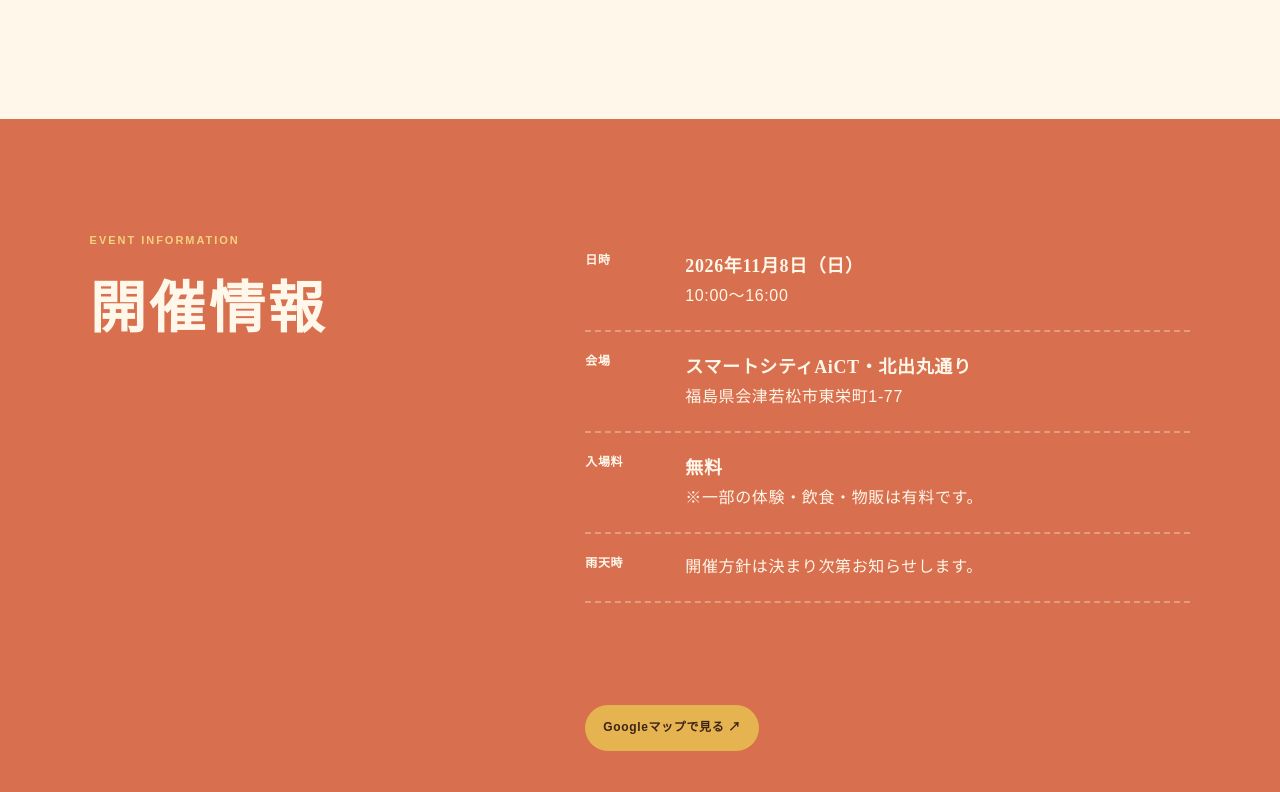
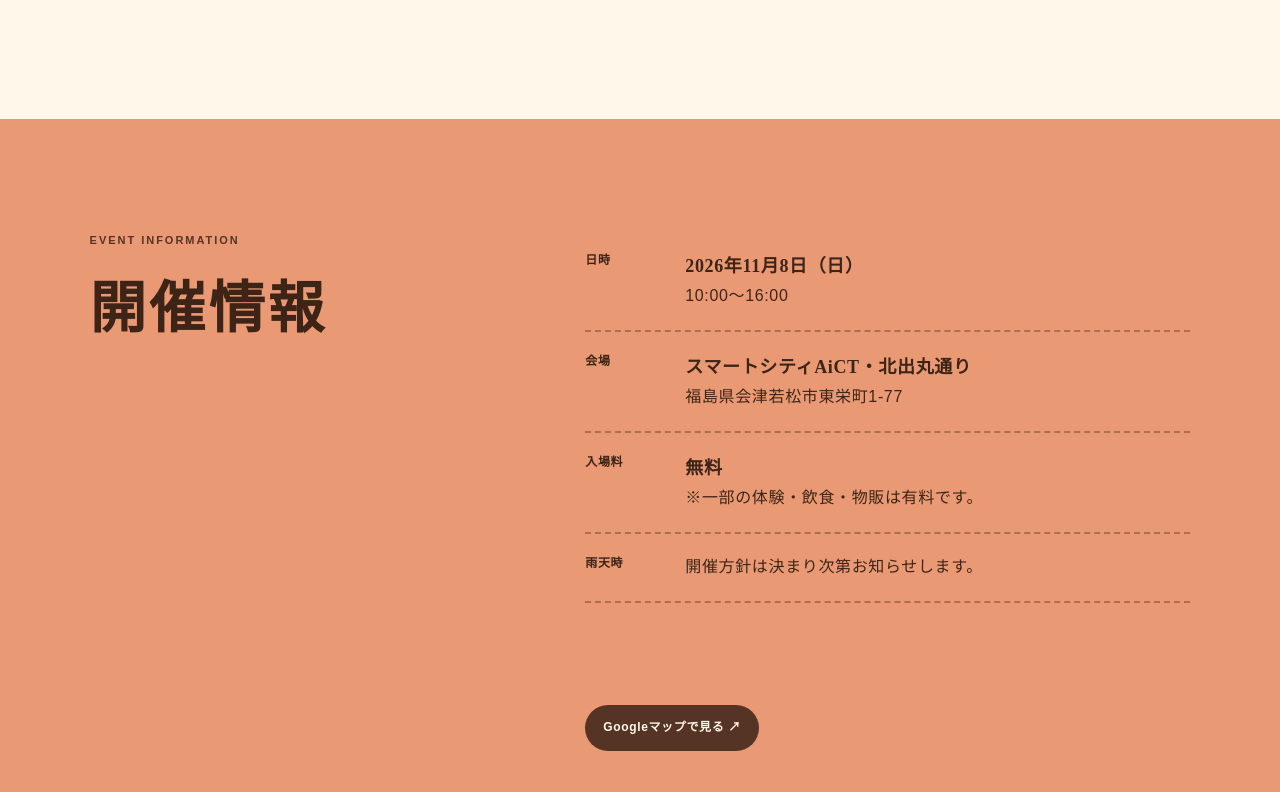
Before and after one commit to otogi0314/aizu-jimono-matsuri-2026, a Next.js app: page / in a window 1280 px wide. Shown: the part 4888-5680 px from the top of the page. Built offline with nearby package versions, Linux system fonts and the light colour scheme.

Commit message:
Match event information palette

```diff
--- a/app/globals.css
+++ b/app/globals.css
@@ -255,14 +255,14 @@ button, a { -webkit-tap-highlight-color: transparent; }
 .sponsor-name-list li { font-size: 17px; font-weight: 800; }
 @keyframes sponsor-marquee { from { transform: translateX(0); } to { transform: translateX(-50%); } }
 
-.access { display: grid; grid-template-columns: 0.65fr 1fr; gap: 8vw; color: var(--cream); background: var(--salmon-dark); }
-.access .eyebrow { color: #f4d17d; }
+.access { display: grid; grid-template-columns: 0.65fr 1fr; gap: 8vw; color: var(--ink); background: var(--salmon); }
+.access .eyebrow { color: var(--brown); }
 .access dl { margin: 0; }
-.access dl div { display: grid; grid-template-columns: 100px 1fr; padding: 19px 0; border-bottom: 2px dashed rgba(255, 247, 233, 0.32); }
+.access dl div { display: grid; grid-template-columns: 100px 1fr; padding: 19px 0; border-bottom: 2px dashed rgba(61, 36, 23, 0.36); }
 .access dt { font-size: 12px; font-weight: 900; }
 .access dd { margin: 0; }
 .access dd strong { font-family: "Yu Mincho", serif; font-size: 18px; }
-.access > a { grid-column: 2; justify-self: start; padding: 12px 18px; color: var(--ink); background: var(--mustard); border-radius: 999px; font-size: 12px; font-weight: 900; }
+.access > a { grid-column: 2; justify-self: start; padding: 12px 18px; color: var(--cream); background: var(--brown); border-radius: 999px; font-size: 12px; font-weight: 900; }
 
 .coming { text-align: center; background: var(--sky); }
 .coming .eyebrow { margin-bottom: 12px; color: var(--brown); }
```
